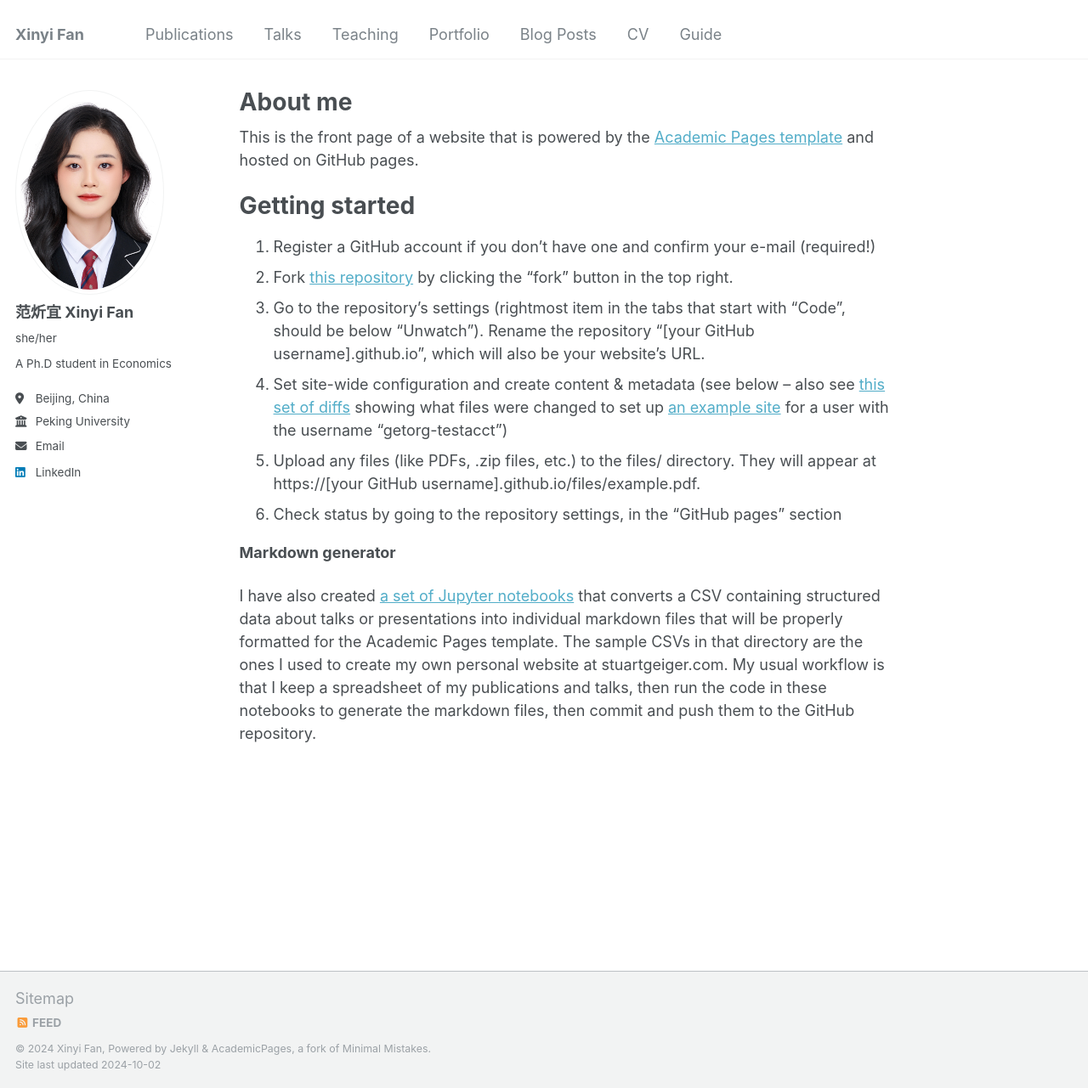
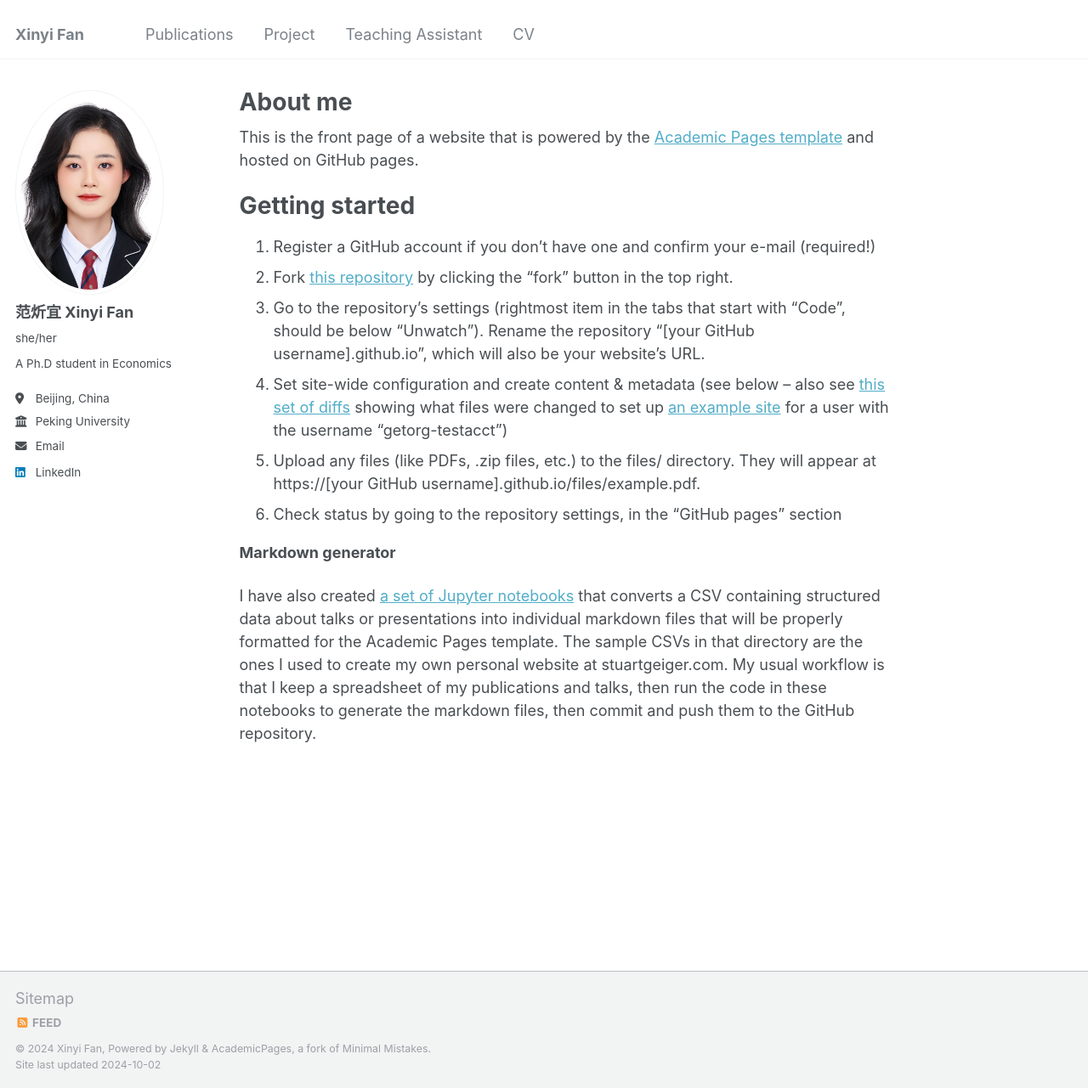
Before and after one commit to xyfan1999/xyfan1999, a Jekyll site: the page built from _pages/about.md, in a window 1280 px wide and 1281 px high. Shown: the whole window at 85% size. Built offline with Jekyll 4.4.1, drawn with Linux system fonts in a browser that asks for light colours.

Commit message:
Update navigation.yml

```diff
--- a/_data/navigation.yml
+++ b/_data/navigation.yml
@@ -8,20 +8,11 @@ main:
   - title: "Publications"
     url: /publications/
 
-  - title: "Talks"
-    url: /talks/
+  - title: "Project"
+    url: /project/
 
-  - title: "Teaching"
-    url: /teaching/
-
-  - title: "Portfolio"
-    url: /portfolio/
-
-  - title: "Blog Posts"
-    url: /year-archive/
+  - title: "Teaching Assistant"
+    url: /teachingassistant/
 
   - title: "CV"
     url: /cv/
-
-  - title: "Guide"
-    url: /markdown/
```
